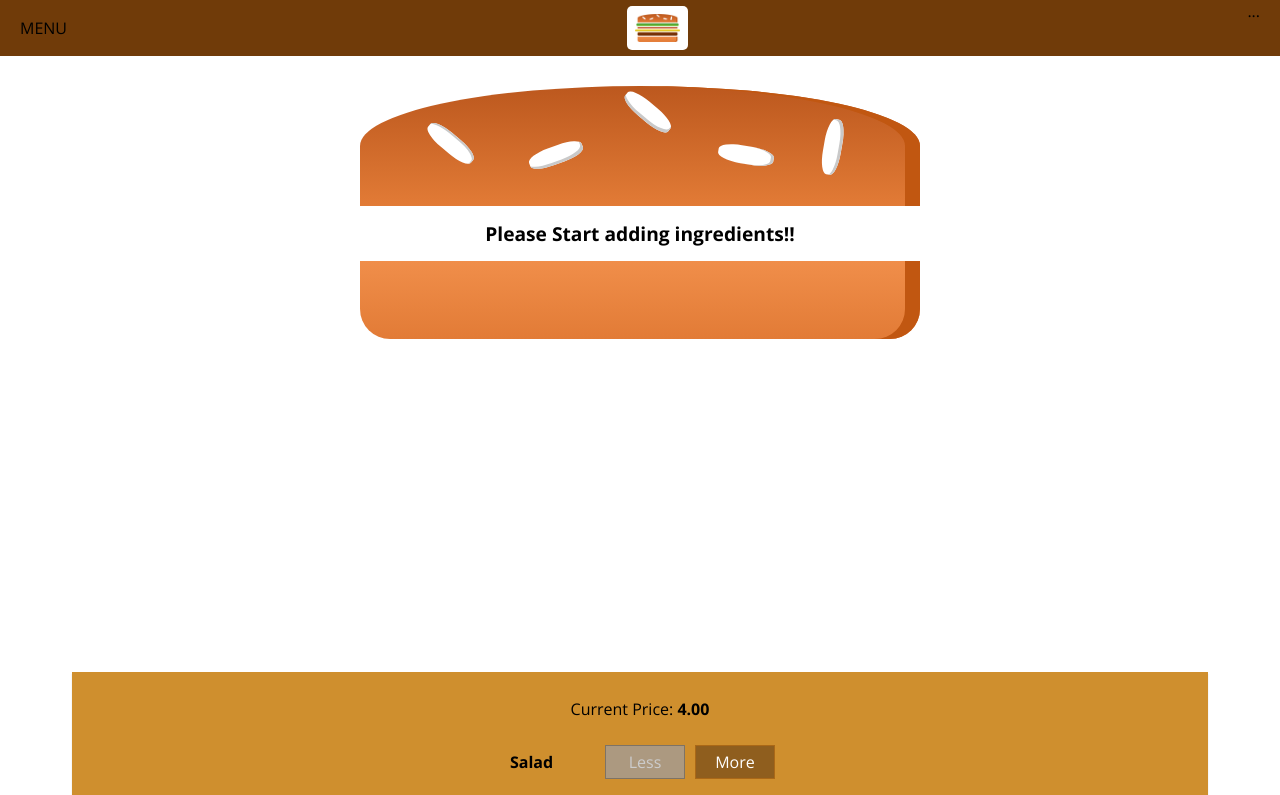
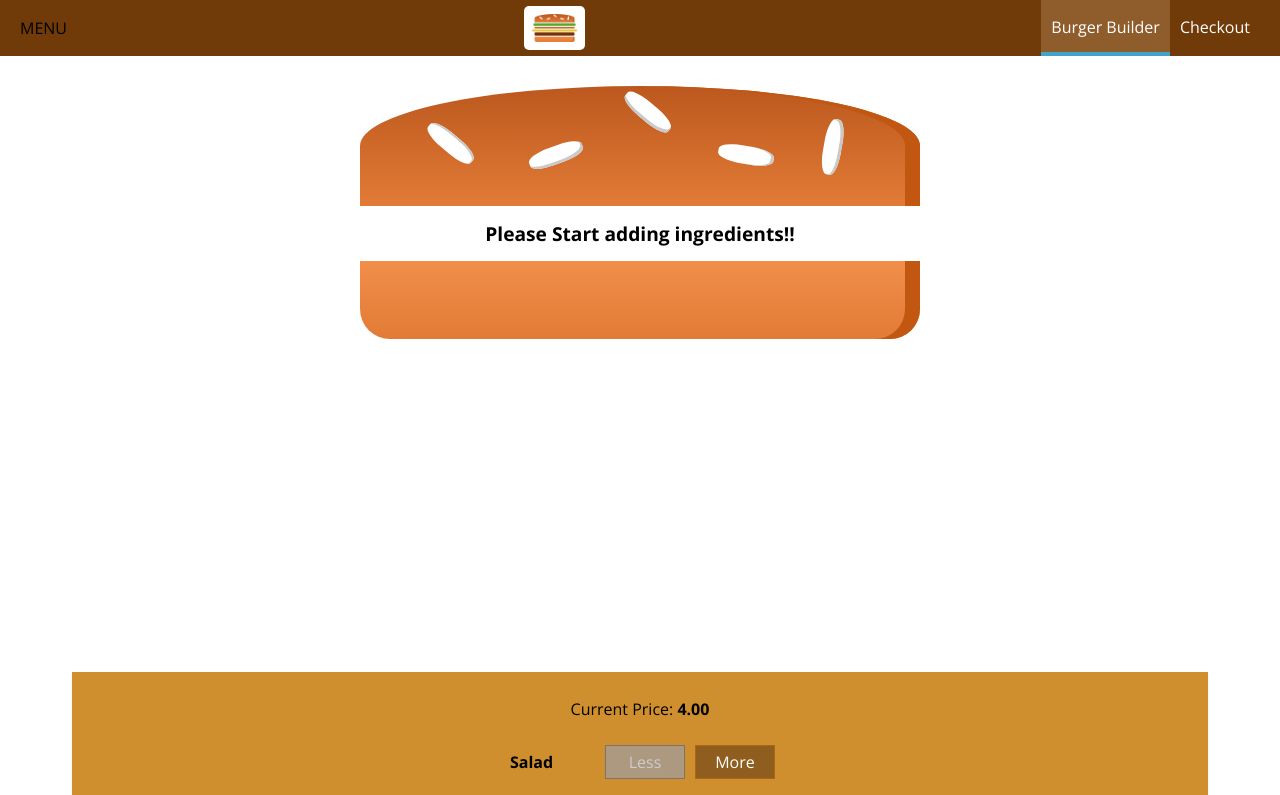
Before and after one commit to Shobhityadav99/Burger-builder, a React app: page / in a window 1280 px wide. Shown: the top 795 px of the page. Built offline with nearby package versions, Linux system fonts and the light colour scheme.

Commit message:
Top nav in progress

```diff
--- /dev/null
+++ b/src/components/Navigation/NavigationItems/NavigationItem/NavigationItem.css
@@ -0,0 +1,27 @@
+.NavigationItem {
+    margin: 0;
+    box-sizing: border-box;
+    display: flex;
+    height: 100%;
+    width: auto;
+    align-items: center;
+
+}
+
+.NavigationItem a{
+    color: white;
+    text-decoration: none;
+    height: 100%;
+    padding: 16px 10px;
+    border-bottom: 4px solid transparent;
+    box-sizing: border-box;
+    display: block;
+}
+
+.NavigationItem a:hover,
+.NavigationItem a:active,
+.NavigationItem a.active{
+    background-color: #8F5C2C;
+    border-bottom: 4px solid #40A4C8;
+    color: white;
+}
--- /dev/null
+++ b/src/components/Navigation/NavigationItems/NavigationItem/NavigationItem.js
@@ -0,0 +1,11 @@
+import React from 'react';
+import classes from './NavigationItem.css'
+const navigationItem = (props) => (
+    <li className={classes.NavigationItem}>
+        <a
+        href={props.link}
+        className={props.active ? classes.active : null} >{props.children}</a>
+    </li>
+);
+
+export default navigationItem;
--- /dev/null
+++ b/src/components/Navigation/NavigationItems/NavigationItems.css
@@ -0,0 +1,8 @@
+.NavigationItems {
+    margin: 0;
+    padding: 0;
+    list-style: none;
+    display: flex;
+    align-items: center;
+    height: 100%;
+}
--- a/src/components/Navigation/NavigationItems/NavigationItems.js
+++ b/src/components/Navigation/NavigationItems/NavigationItems.js
@@ -1,10 +1,10 @@
 import React from 'react';
-
+import classes from './NavigationItems.css';
+import NavigationItem from './NavigationItem/NavigationItem';
 const navigationItems =(props) => (
-    <ul>
-        <li>
-            <a href="/" >A Link</a>
-        </li>
+    <ul className={classes.NavigationItems}>
+        <NavigationItem link="/" active>Burger Builder</NavigationItem>
+        <NavigationItem link="/">Checkout</NavigationItem>
     </ul>
 );
 
--- a/src/components/Navigation/Toolbar/Toolbar.js
+++ b/src/components/Navigation/Toolbar/Toolbar.js
@@ -1,13 +1,14 @@
 import React from 'react';
 import classes from './Toolbar.css';
 import Logo from '../../Logo/Logo';
+import NavigationItems from '../NavigationItems/NavigationItems';
 
 const toolbar = (props) => (
     <header className={classes.Toolbar}>
         <div>MENU</div>
         <Logo></Logo>
         <nav>
-            ...
+            <NavigationItems />
         </nav>
     </header>
 );
```
